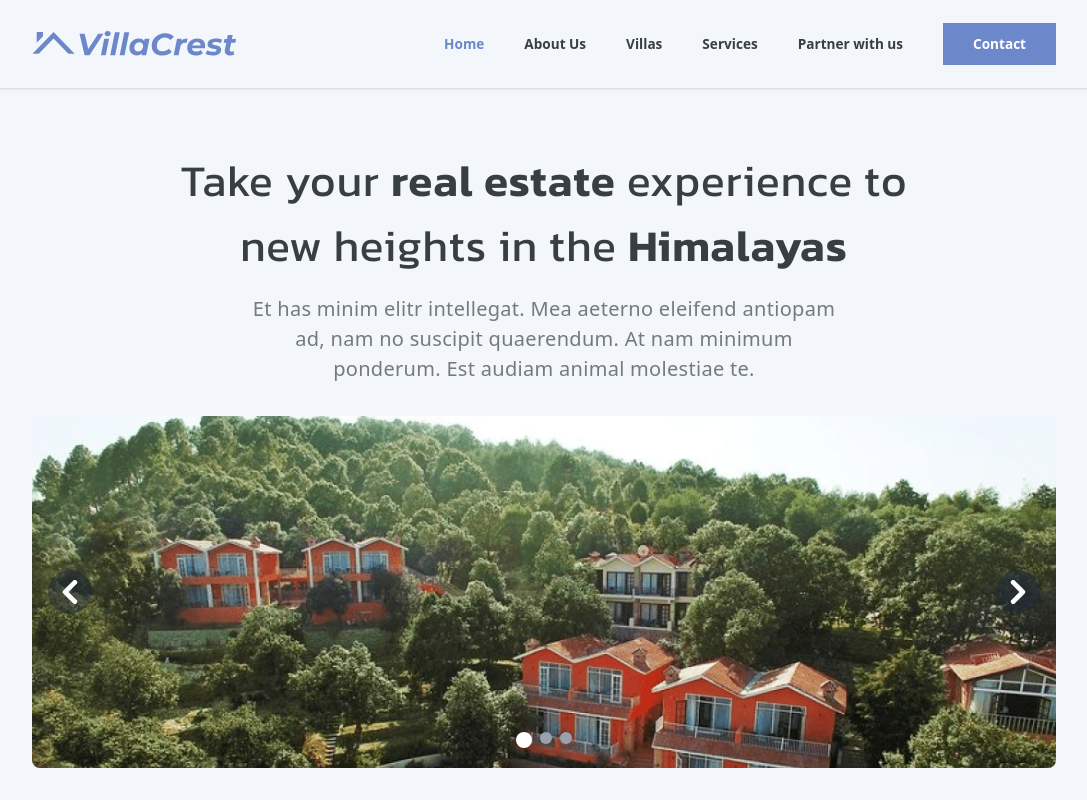
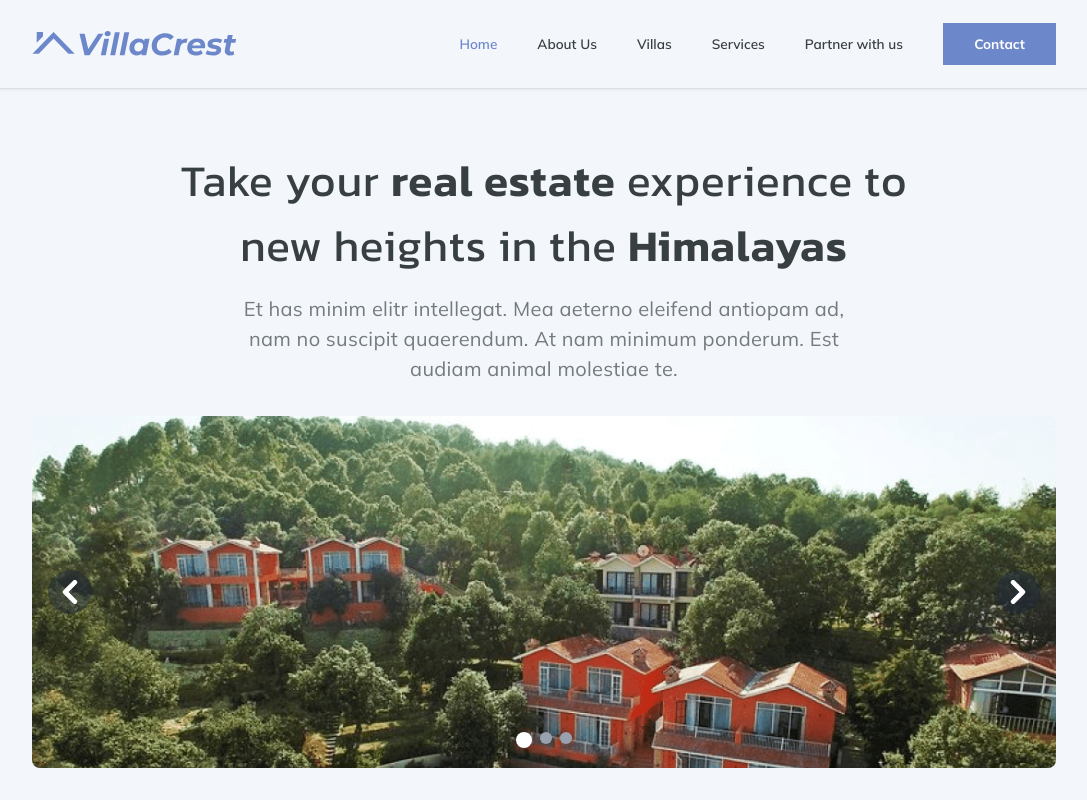
Before and after one commit to Divyanshu-Aeroqube/Task_4, a React (Vite) app: page / in a window 1280 px wide. Shown: the top 800 px of the page, without its empty margins (96-1183 px from the left). Built offline with nearby package versions, Linux system fonts and the light colour scheme.

Commit message:
Few Changes in Navbar

```diff
--- a/src/Components/HeroSection.tsx
+++ b/src/Components/HeroSection.tsx
@@ -1,4 +1,3 @@
-import React from 'react'
 import Carousel from './Crousel'
 
 const HeroSection = () => {
@@ -9,7 +8,7 @@ const HeroSection = () => {
           <h1 className="font-kanit text-center leading-[2rem] md:leading-[4rem] text-[25px] sm:[28px] md:text-forlg text-headColor lg:leading-[4.06rem] tracking-[1px]">
             Take your <span className='font-semibold'>real estate</span> experience to new heights in the <span className='font-semibold'>Himalayas</span>
           </h1>
-          <p className="text-mulish text-center tracking-[0.3px] leading-[30px] text-subheading  mt-[0.95rem] sm: mx-[1rem] md:mx-[3rem] text-[1rem] lg:mx-[5rem] lg:text-[1.25rem]">
+          <p className="font-mulish text-center tracking-[0.3px] leading-[30px] text-subheading  mt-[0.95rem] sm: mx-[1rem] md:mx-[3rem] text-[1rem] lg:mx-[5rem] lg:text-[1.25rem]">
             Et has minim elitr intellegat. Mea aeterno eleifend antiopam ad, nam no suscipit quaerendum. At nam minimum ponderum. Est audiam animal molestiae te.
           </p>
         </div>
--- a/src/Components/Navbar.tsx
+++ b/src/Components/Navbar.tsx
@@ -1,60 +1,10 @@
-// import logo from "../assets/logo.svg";
-// import { Link, NavLink } from "react-router-dom";
-
-// const Navbar = () => {
-//   return (
-// <nav className="w-full h-[4rem] md:h-[5.5rem] shadow-sm py-1.5 flex items-center bg-bgcolor">
-//   <div className="w-[80%] mx-auto flex justify-between items-center h-full">
-//   <Link to="/">
-//   <img
-//     className="h-[1.5rem] w-[8rem] md:h-[2.413rem] md:w-[11rem]  lg:w-[12.8rem] cursor-pointer"
-//     src={logo}
-//     alt="VillaCrest"
-//   />
-// </Link>
-//     <div className="md:hidden ml-auto flex items-center">☰</div>
-//     <div className="hidden md:flex md:gap-3 justify-between lg:gap-10 items-center text-wrap">
-//       {[
-//         { to: "/", label: "Home" },
-//         { to: "/about", label: "About Us" },
-//         { to: "/villas", label: "Villas" },
-//         { to: "/services", label: "Services" },
-//         { to: "/partner", label: "Partner with us" },
-//       ].map(({ to, label }) => (
-//         <NavLink
-//           key={to}
-//           to={to}
-//           className={({ isActive }) =>
-//             `text-[0.85rem] font-semibold text-mulish transition-colors duration-300 ${
-//               isActive
-//                 ? "text-[#6d87cb] font-bold"
-//                 : "text-navitomcolor hover:text-[#6d87cb]"
-//             }`
-//           }
-//         >
-//           {label}
-//         </NavLink>
-//       ))}
-//       <div className="bg-btcolor py-[0.6rem] px-[1.9rem] text-[0.85rem] h-[1rem] w-[5rem] md:h-[2.65rem] md:w-[7.06rem] text-mulish font-bold text-white text-center flex items-center justify-center">
-//         <Link to="/contact">Contact</Link>
-//       </div>
-//     </div>
-//   </div>
-// </nav>
-
-//   );
-// };
-
-// export default Navbar;
-
-
 import { useState } from "react";
 import { Link, NavLink } from "react-router-dom";
 import logo from "../assets/logo.svg";
-import { X, Menu } from "lucide-react"; // Icons for open & close
+import { X, Menu } from "lucide-react";
 
 const Navbar = () => {
-  const [isOpen, setIsOpen] = useState(false); // State for menu toggle
+  const [isOpen, setIsOpen] = useState(false);
 
   return (
     <nav className="w-full h-[4rem] md:h-[5.5rem] shadow-sm py-1.5 flex items-center bg-bgcolor relative">
@@ -71,7 +21,7 @@ const Navbar = () => {
           onClick={() => setIsOpen(!isOpen)}
           className=" lg:hidden ml-auto flex items-center text-2xl"
         >
-          {isOpen ? <X size={28} /> : <Menu size={28} />}
+          {isOpen ? <X size={28} className="text-[#373f41]" /> : <Menu size={28} className="text-[#373f41]" />}
         </button>
 
         <div className="hidden lg:flex md:gap-3 lg:gap-10 items-center text-wrap">
@@ -86,7 +36,7 @@ const Navbar = () => {
               key={to}
               to={to}
               className={({ isActive }) =>
-                `text-[0.85rem] font-semibold text-mulish transition-colors duration-300 ${
+                `text-[0.85rem] font-semibold font-mulish transition-colors duration-300 ${
                   isActive
                     ? "text-[#6d87cb] font-bold"
                     : "text-navitomcolor hover:text-[#6d87cb]"
@@ -96,13 +46,13 @@ const Navbar = () => {
               {label}
             </NavLink>
           ))}
-          <div className="bg-btcolor py-[0.6rem] px-[1.9rem] text-[0.85rem] h-[1rem] w-[5rem] md:h-[2.65rem] md:w-[7.06rem] text-mulish font-bold text-white text-center flex items-center justify-center">
+          <div className="bg-btcolor py-[0.6rem] px-[1.9rem] text-[0.85rem] h-[1rem] w-[5rem] md:h-[2.65rem] md:w-[7.06rem] font-mulish font-bold text-white text-center flex items-center justify-center">
             <Link to="/contact">Contact</Link>
           </div>
         </div>
       </div>
 
-      {/* Mobile Side Navbar */}
+      {/* Small Screen Navbar */}
       <div
         className={`fixed top-0 left-0 w-64 h-full bg-white shadow-lg transform ${
           isOpen ? "translate-x-0" : "-translate-x-full"
@@ -113,7 +63,7 @@ const Navbar = () => {
           onClick={() => setIsOpen(false)}
           className="absolute top-4 right-4 text-2xl"
         >
-          <X size={28} />
+          <X size={28} className="text-headColor" />
         </button>
 
         {/* Side Menu Links */}
@@ -138,10 +88,9 @@ const Navbar = () => {
         </div>
       </div>
 
-      {/* Overlay when menu is open */}
       {isOpen && (
         <div
-          className="fixed inset-0 bg-black opacity-50 md:hidden"
+          className="fixed inset-0 bg-headColor opacity-50 md:hidden"
           onClick={() => setIsOpen(false)}
         ></div>
       )}
--- a/src/Pages/Home.tsx
+++ b/src/Pages/Home.tsx
@@ -175,7 +175,7 @@ const Partner = () => {
       </div>
 
       {/* Button */}
-      <button className="text-mulish font-bold text-center text-[0.87rem] text-white bg-btcolor py-[0.93rem] px-[1.125rem] w-[7.3rem] mt-[3rem] md:mt-[3.5rem] lg:mt-[3.75rem]">
+      <button className="font-mulish font-bold text-center text-[0.87rem] text-white bg-btcolor py-[0.93rem] px-[1.125rem] w-[7.3rem] mt-[3rem] md:mt-[3.5rem] lg:mt-[3.75rem]">
         View Details
       </button>
     </div>
@@ -226,7 +226,7 @@ const Partner = () => {
 
     {/* Button */}
     <div className="flex justify-center mt-[1.5rem] md:mt-[1.75rem]">
-      <button className="text-mulish font-bold text-center text-[0.87rem] text-white bg-btcolor py-[0.9rem] px-[1.1rem] w-[7.3rem]">
+      <button className="font-mulish font-bold text-center text-[0.87rem] text-white bg-btcolor py-[0.9rem] px-[1.1rem] w-[7.3rem]">
         Contact
       </button>
     </div>
```
